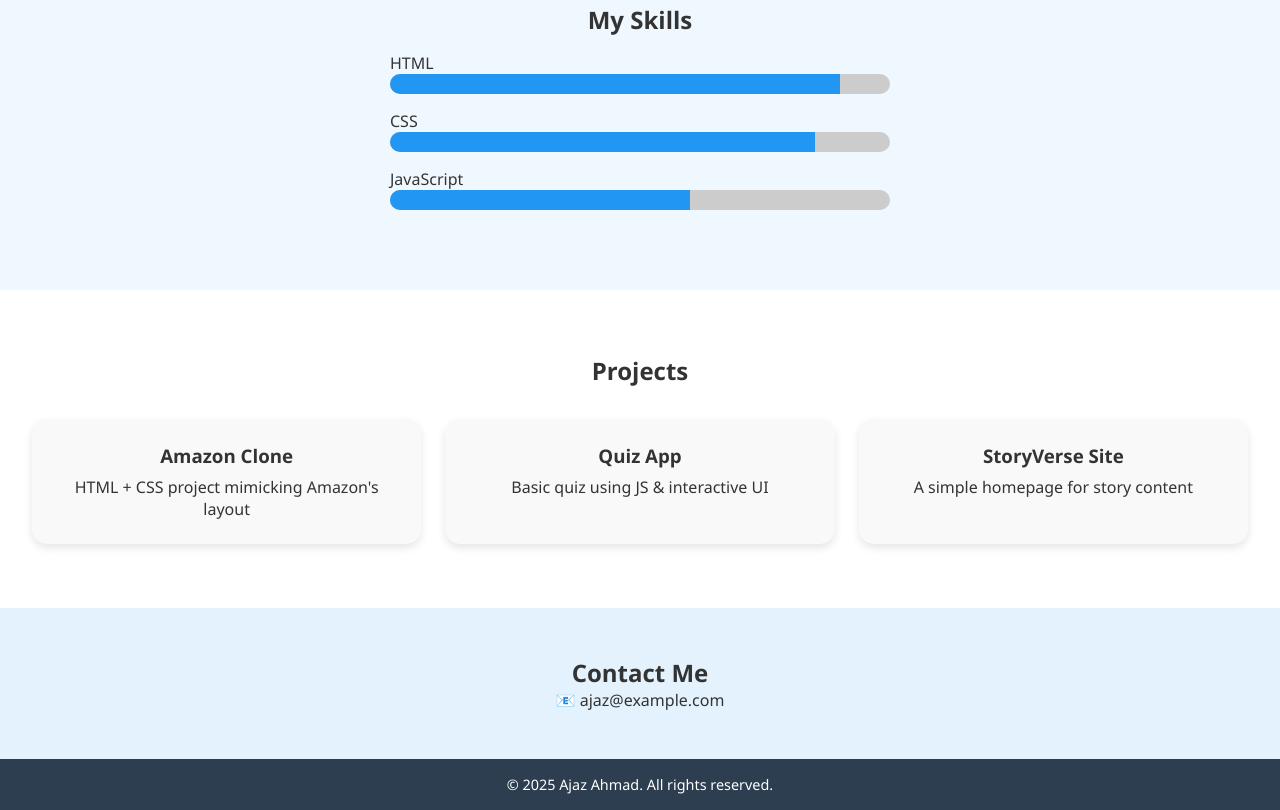
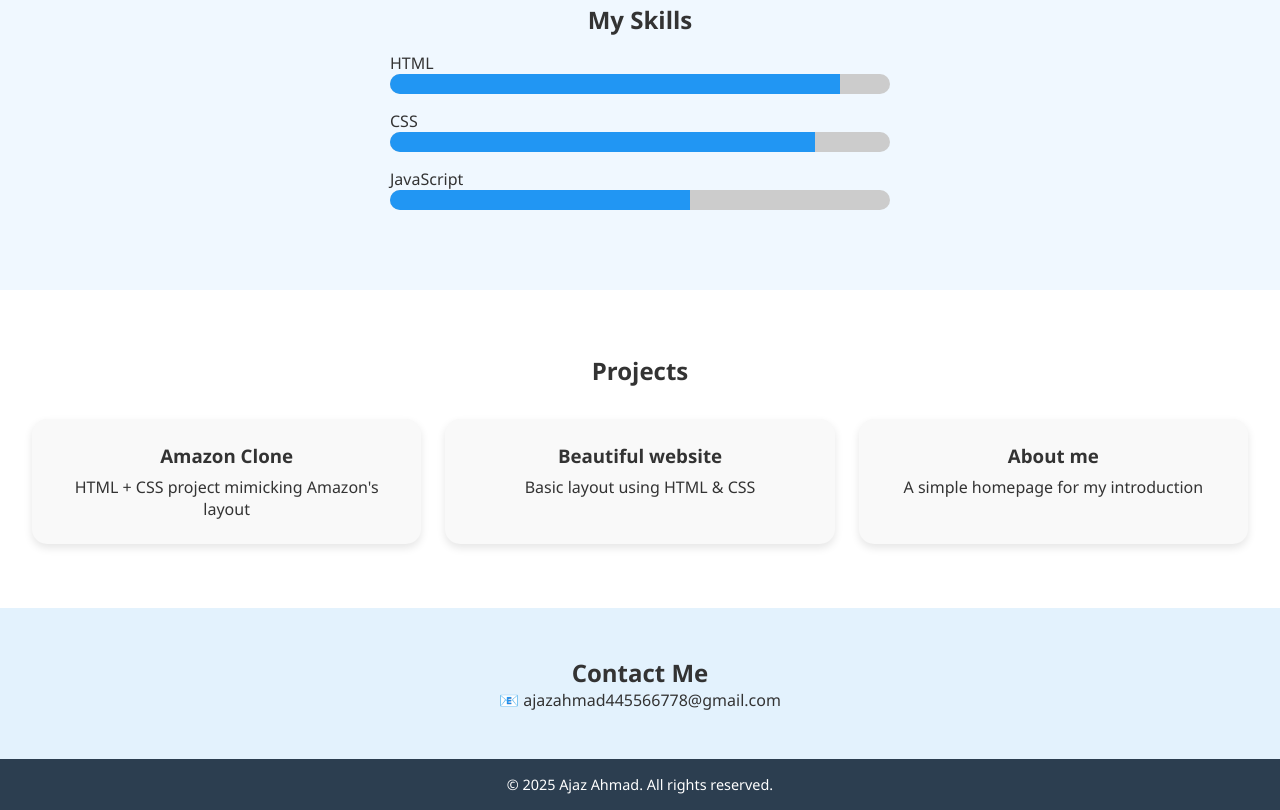
Before and after one commit to AjazAhmad2011/Beautiful-website, a plain HTML site: page index.html in a window 1280 px wide. Shown: the part 478-1288 px from the top of the page. Drawn offline with Linux system fonts and the light colour scheme.

Commit message:
Update index.html

```diff
--- a/index.html
+++ b/index.html
@@ -49,23 +49,23 @@
         <h2>Projects</h2>
         <div class="project-grid">
             <div class="card">
-                <h3>Amazon Clone</h3>
+         <a href="https://amazon-clone4433.netlify.app/"><h3>Amazon Clone</h3></a>
                 <p>HTML + CSS project mimicking Amazon's layout</p>
             </div>
             <div class="card">
-                <h3>Quiz App</h3>
-                <p>Basic quiz using JS & interactive UI</p>
+   <a href="https://beautifulsit.netlify.app/">  <h3>Beautiful website</h3></a>
+                <p>Basic layout using HTML & CSS</p>
             </div>
             <div class="card">
-                <h3>StoryVerse Site</h3>
-                <p>A simple homepage for story content</p>
+    <a href="https://about-me-2011.netlify.app/"> <h3>About me</h3></a>
+                <p>A simple homepage for my introduction</p>
             </div>
         </div>
     </section>
 
     <section id="contact" class="contact">
         <h2>Contact Me</h2>
-        <p>📧 ajaz@example.com</p>
+        <p>📧 ajazahmad445566778@gmail.com</p>
     </section>
 
     <footer>
```
